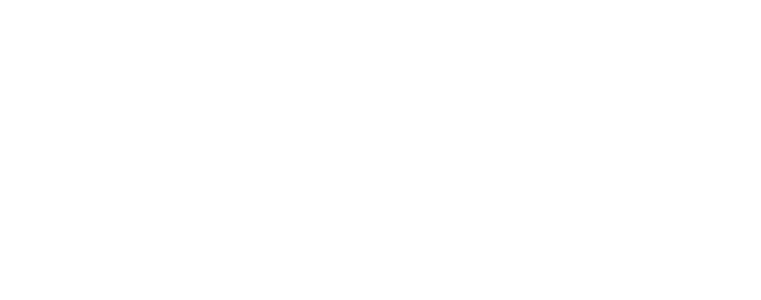
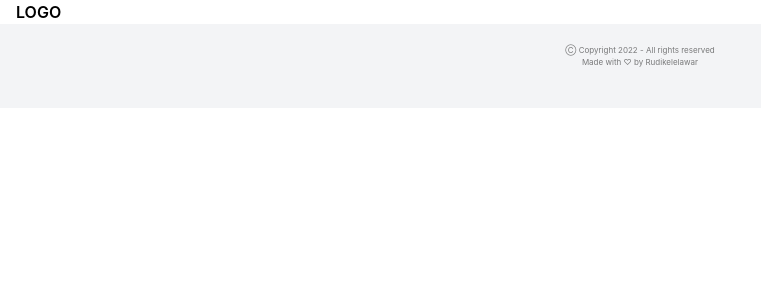
Before and after one commit to bimogempar/frontend-ecommerce-bugita, a React (Create React App) app: page /admin in a window 1280 px wide. Before the commit this address had no page. Shown: the top 300 px of the page, without its empty margins (0-761 px from the left). Built offline with nearby package versions, Linux system fonts and the light colour scheme.

Commit message:
add new navbar for admin page

```diff
--- a/src/App.js
+++ b/src/App.js
@@ -7,6 +7,7 @@
 import Home from './pages/Home';
 import Cart from './pages/Cart';
 import DetailProduct from './pages/DetailProduct';
+import Admin from './pages/admin/Admin';
 
 function App() {
   return (
@@ -17,6 +18,7 @@
         <Route path="products">
           <Route path=":id" element={<DetailProduct />} />
         </Route>
+        <Route path="/admin" element={<Admin/>} />
       </Routes>
     </BrowserRouter>
   );
--- /dev/null
+++ b/src/components/admin/layouts/LayoutAdmin.jsx
@@ -0,0 +1,17 @@
+
+import React from 'react'
+import NavbarAdmin from '../navbar/NavbarAdmin'
+import Footer from '../../footer/Footer'
+
+function LayoutAdmin() {
+    return (
+        <div className='bg-gray-100 w-full'>
+            <div>
+                <NavbarAdmin />
+            </div>
+            <Footer />
+        </div>
+    )
+}
+
+export default LayoutAdmin
--- /dev/null
+++ b/src/components/admin/navbar/NavbarAdmin.jsx
@@ -0,0 +1,41 @@
+import React, { useState } from 'react'
+
+function NavbarAdmin() {
+    const [isOpen, setIsOpen] = useState(false)
+    return (
+        <div>
+            <div className='bg-white'>
+                <div className='flex flex-col lg:flex-row'>
+                    <div className='flex items-center justify-between px-4 py-4 lg:py-0 border-b border-gray-300 lg:border-b-0'>
+                        <div>
+                            <a href="/" className='uppercase font-semibold'>Logo</a>
+                        </div>
+                        <div>
+                            <button onClick={() => setIsOpen(!isOpen)} className='focus:outline-none block lg:hidden'>
+                                <svg className='w-5 h-5' xmlns="http://www.w3.org/2000/svg" class="h-6 w-6" fill="none" viewBox="0 0 24 24" stroke="currentColor" stroke-width="2">
+                                    <path className={!isOpen ? 'block' : 'hidden'} stroke-linecap="round" stroke-linejoin="round" d="M4 6h16M4 12h16M4 18h16" />
+                                    <path className={isOpen ? 'block' : 'hidden'} strokeLinecap="round" strokeLinejoin="round" d="M6 18L18 6M6 6l12 12" />
+                                </svg>
+                            </button>
+                        </div>
+                    </div>
+
+                    <div className={`${isOpen ? 'block' : 'hidden'} flex flex-col lg:flex-row justify-between w-full py-4 lg:py-0`}>
+                        <div className='flex flex-col lg:flex-row'>
+                            <a href="/" className='block px-4 py-2 lg:py-5 text-black hover:text-gray-500'>Transactions</a>
+                            <a href="/" className='block px-4 py-2 lg:py-5 text-black hover:text-gray-500'>Add</a>
+                            <a href="/" className='block px-4 py-2 lg:py-5 text-black hover:text-gray-500'>List User</a>
+                        </div>
+                        <div className='flex flex-col lg:flex-row'>
+                            <a href="/" className='block px-4 py-2 lg:py-5 text-black hover:text-gray-500'>Sign In</a>
+                            <a href="/" className='block px-4 py-2 lg:py-5 text-black hover:text-gray-500'>Sign Out</a>
+
+                        </div>
+                    </div>
+                </div>
+            </div>
+        </div>
+    )
+}
+
+export default NavbarAdmin
--- /dev/null
+++ b/src/pages/admin/Admin.jsx
@@ -0,0 +1,10 @@
+import React from 'react'
+import LayoutAdmin from '../../components/admin/layouts/LayoutAdmin'
+
+export default function Admin() {
+    return (
+        <LayoutAdmin>
+
+        </LayoutAdmin>
+    )
+}
```
